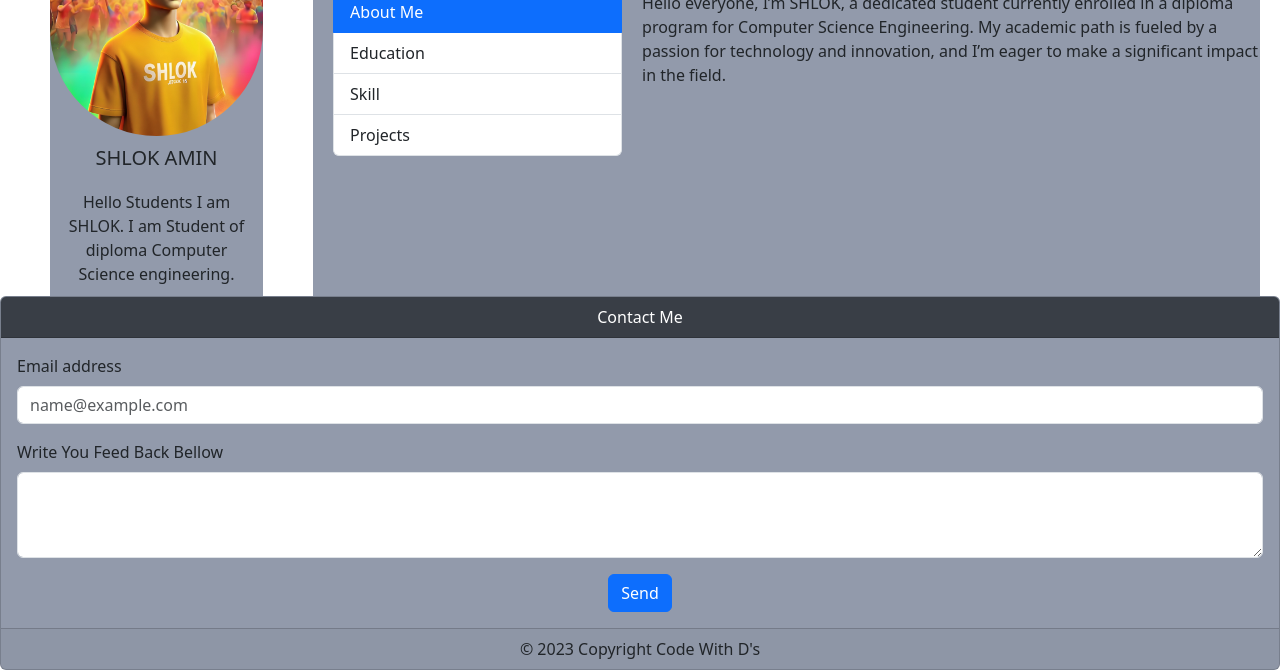
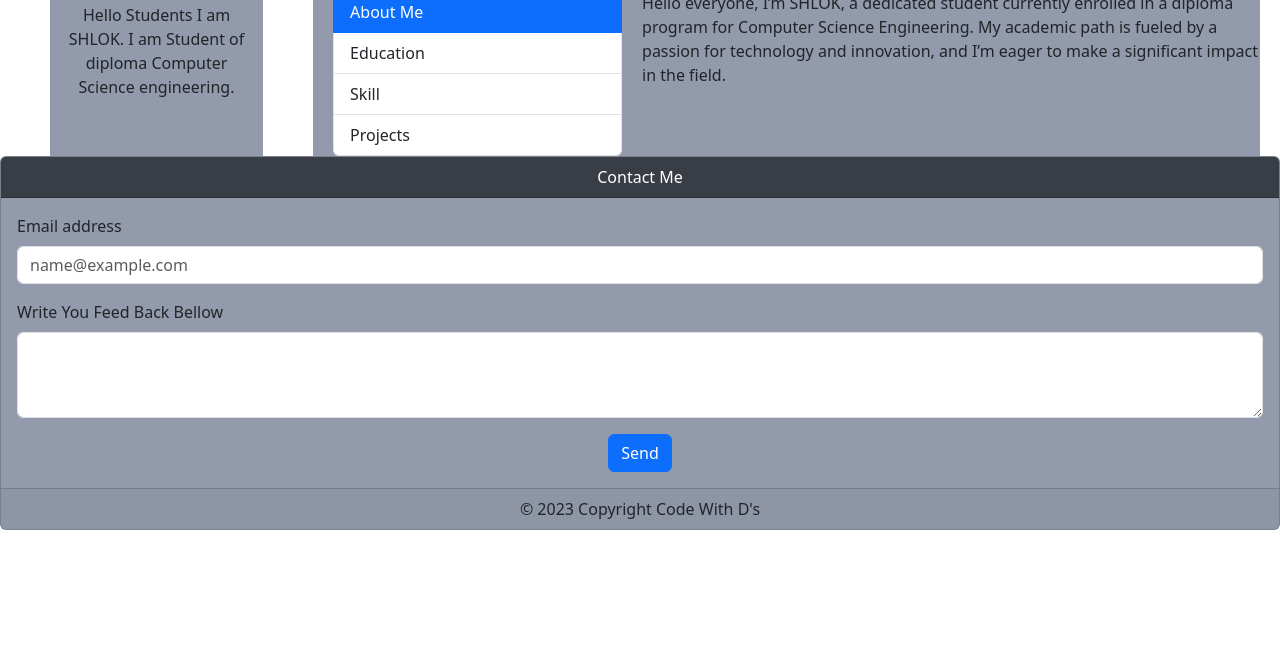
Before and after one commit to shlokmanin/shlok, a plain HTML site: page index.html in a window 1280 px wide. Shown: the part 185-855 px from the top of the page. After the commit the page ends 800 px from the top, so only its background shows below. Drawn offline with nearby package versions, Linux system fonts and the light colour scheme.

Commit message:
Update index.html

```diff
--- a/index.html
+++ b/index.html
@@ -17,7 +17,7 @@
 
       <div class="top-section">
 <div class="image-div">
-    <img src="image/_b8111118-ae79-4786-817d-f0510bd0c0bb.png" class="card-img-top" alt="image/_b8111118-ae79-4786-817d-f0510bd0c0bb.png">
+    <img src="" class="card-img-top" alt="...">
     <div class="card-body">
          <h5 class="card-title">SHLOK AMIN</h5>
         <p class="card-text">Hello Students I am SHLOK. I am Student of diploma  Computer Science engineering. </p>
```
